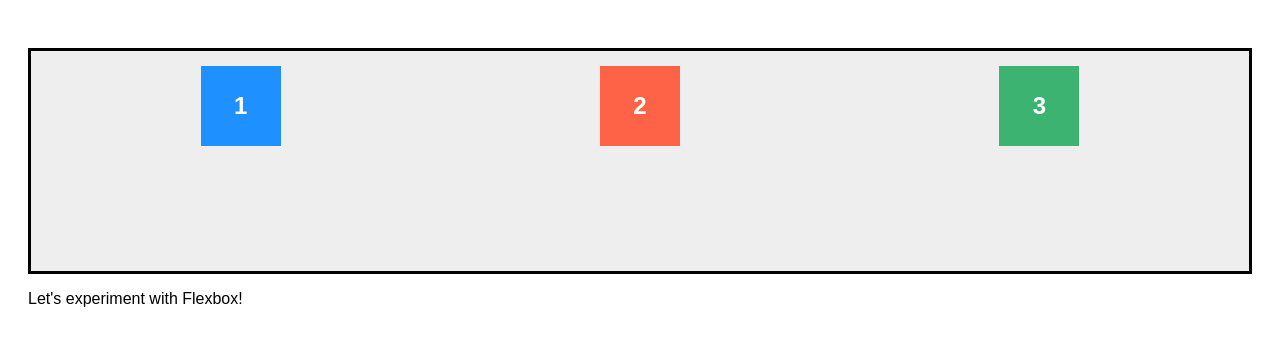
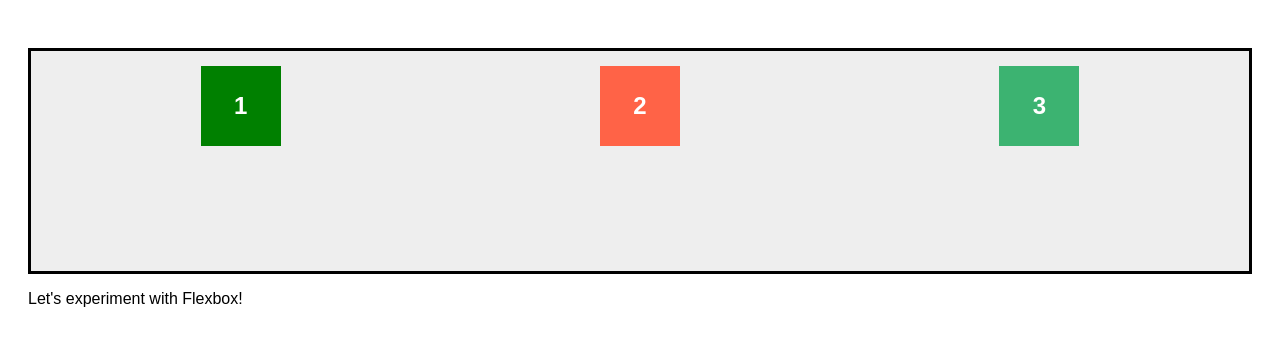
Before and after one commit to uniajc-gperezm/practica-css-flex-grid, a plain HTML site: page index.html in a window 1280 px wide. Drawn offline with Linux system fonts and the light colour scheme.

Commit message:
Cambio color
cambio solucionado

```diff
--- a/style.css
+++ b/style.css
@@ -29,7 +29,7 @@ body {
 }
 
 .item-1 {
-  background-color: dodgerblue;
+  background-color: green;
 }
 .item-2 {
   background-color: tomato;
```
